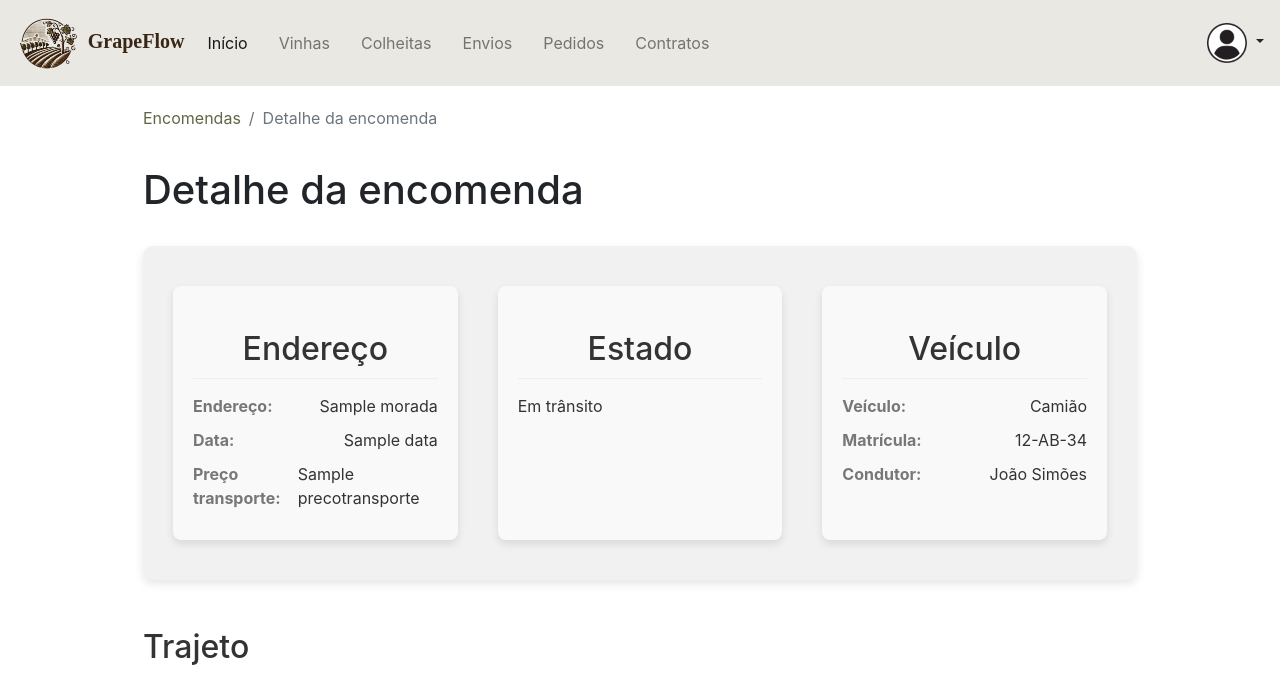
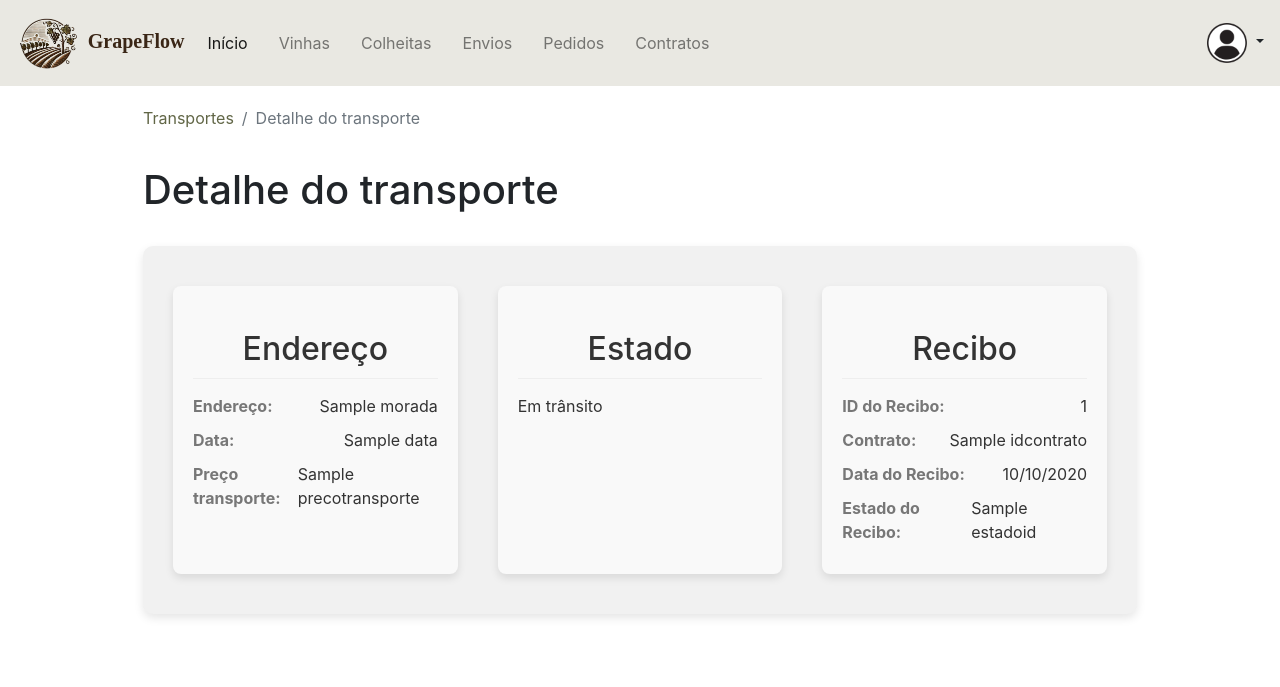
Before and after one commit to Destronex122/BD2-Projeto, a Django app: template BD2/Backoffice/templates/deliverydetail.html in a window 1280 px wide. Shown: the top 687 px of the page. After the commit the page ends 618 px from the top, so only its background shows below. Run offline with Django 5.2, Linux system fonts and the light colour scheme; the template is opened without the code that fills it: most values are stand-ins (such as "Sample title", 1, 10 or a date in 2020); some libraries are stand-ins or nearby versions; some web fonts are replaced.

Commit message:
detalhe do transporte fix

```diff
--- a/BD2/Backoffice/templates/delivery.html
+++ b/BD2/Backoffice/templates/delivery.html
@@ -155,7 +155,7 @@
                 const idTransporte = targetRow.dataset.idtransporte;
                 if (idTransporte) {
                     console.log(`Redirecionando para detalhe do transporte com ID: ${idTransporte}`);
-                    window.location.href = `/backoffice/transportdetail/${idTransporte}/`;
+                    window.location.href = `/backoffice/deliverydetail/${idTransporte}/`;
                 }
             }
         });
--- a/BD2/Backoffice/templates/deliverydetail.html
+++ b/BD2/Backoffice/templates/deliverydetail.html
@@ -1,6 +1,6 @@
 {% extends 'base.html' %}
 
-{% block title %}Detalhes do Envio{% endblock %}
+{% block title %}Detalhes do Transporte{% endblock %}
 
 {% block content %}
 
@@ -22,13 +22,13 @@
 </style>
 <nav aria-label="breadcrumb" class="breadcrumb-container">
     <ol class="separadores">
-        <li class="breadcrumb-item"><a href="{% url 'delivery' %}">Encomendas</a></li>
-        <li class="breadcrumb-item active" aria-current="page">Detalhe da encomenda</li>
+        <li class="breadcrumb-item"><a href="{% url 'delivery' %}">Transportes</a></li>
+        <li class="breadcrumb-item active" aria-current="page">Detalhe do transporte</li>
     </ol>
 </nav>
 
 <div class="editable-area; padding:0px 0px 20px 0px;">
-    <h1>Detalhe da encomenda</h1>
+    <h1>Detalhe do transporte</h1>
     <br>
     <div class="dashboard">
         <div class="info-sections">
@@ -58,25 +58,35 @@
                 </div>
             </div>
 
-            <!-- Secção de notas -->
+
             <div class="info-card">
-                <h2>Veículo</h2>
+                <h2>Recibo </h2>
+                {% if transporte.reciboid %}
                     <div class="info-item">
-                    <span class="label">Veículo:</span>
-                    <span class="value">Camião</span>
+                        <span class="label">ID do Recibo:</span>
+                        <span class="value">{{ transporte.reciboid.reciboid }}</span>
                     </div>
                     <div class="info-item">
-                    <span class="label">Matrícula:</span>
-                    <span class="value">12-AB-34</span>
+                        <span class="label">Contrato:</span>
+                        <span class="value">{{ transporte.reciboid.idcontrato.nome }}</span>
                     </div>
                     <div class="info-item">
-                    <span class="label">Condutor:</span>
-                    <span class="value">João Simões</span>
+                        <span class="label">Data do Recibo:</span>
+                        <span class="value">{{ transporte.reciboid.datainicio|date:"d/m/Y" }}</span>
+                    </div>
+                    <div class="info-item">
+                        <span class="label">Estado do Recibo:</span>
+                        <span class="value">{{ transporte.reciboid.estadoid.nome }}</span>
+                    </div>
+                {% else %}
+                    <p>Este transporte não possui um recibo associado.</p>
+                {% endif %}
             </div>
         </div>
     </div>
 </div>
-</div>
+
+<!--
 <script src="https://maps.googleapis.com/maps/api/js?key=AIzaSyDTI6TEnnZbJlgzAqvkiYA0yxcMErcFyPg&language=pt"></script>
 
 <br>
@@ -87,9 +97,8 @@
     let map;
 
     function initMap() {
-            // Inicializar o mapa com um ponto central genérico
         map = new google.maps.Map(document.getElementById("map"), {
-                center: { lat: 41.14961, lng: -8.61099 }, // Coordenadas do Porto
+            center: { lat: 41.14961, lng: -8.61099 },
             zoom: 12
         });
         directionsService = new google.maps.DirectionsService();
@@ -98,7 +107,6 @@
 
         directionsRenderer.setPanel(document.getElementById("sidebar"))
 
-            // Definir o ponto de origem e destino para calcular a rota
         calcularRota();
         calculateAndDisplayRoute(directionsService, directionsRenderer);
 
@@ -124,20 +132,19 @@
     }
 
     function calcularRota() {
-            const origem = "Vinha da Encomenda, Vila Real"; // Endereço fixo da vinha
-            const destino = document.getElementById("destino").textContent; // Destino da encomenda
+        const origem = "Vinha da Encomenda, Vila Real";
+        const destino = document.getElementById("destino").textContent;
 
         if (origem && destino) {
             const request = {
                 origin: "Cabaços",
                 destination: "Viseu",
-                    travelMode: 'DRIVING' // Modo de transporte (DRIVING, BICYCLING, TRANSIT, WALKING)
+                travelMode: 'DRIVING'
             };
 
             directionsService.route(request, function(result, status) {
                 if (status == 'OK') {
                     directionsRenderer.setDirections(result);
-                        // Adicionar a distância ao resultado
                     const route = result.routes[0].legs[0];
                 } else {
                     alert('Não foi possível encontrar o trajeto: ' + status);
@@ -148,9 +155,9 @@
         }
     }
 
-        // Inicializar o mapa quando a página carregar
     window.onload = initMap;
 </script>
+-->
 </div>
 
 {% endblock %}
--- a/BD2/Backoffice/urls.py
+++ b/BD2/Backoffice/urls.py
@@ -14,7 +14,7 @@ urlpatterns = [
     path('load_vineyards/', views.load_vineyards, name='load_vineyards'),
     path('home/', views.backofficeIndex, name='backofficeIndex'),
     path('delivery/',  views.delivery, name='delivery'),
-    path('deliverydetail/',  views.deliverydetail, name='deliverydetail'),
+    path('deliverydetail/<int:idtransporte>/',  views.deliverydetail, name='deliverydetail'),
     path('harvest/',  views.harvest, name='harvest'),
     path('create-harvest/', views.create_harvest, name='create_harvest'),
     path('edit-harvest/<int:colheita_id>/', views.edit_harvest, name='edit_harvest'),
--- a/BD2/Backoffice/views.py
+++ b/BD2/Backoffice/views.py
@@ -199,9 +199,9 @@ def delivery(request):
 })
 
 @login_required
-def deliverydetail(request,transposteid):
-    transporte = get_object_or_404 (Transportes, idtransposte = transposteid )
-    return render(request, 'deliverydetail.html', {'Transportes' : transporte })
+def deliverydetail(request, idtransporte):
+    transporte = get_object_or_404(Transportes, idtransporte=idtransporte)  # Corrigido para idtransporte
+    return render(request, 'deliverydetail.html', {'transporte': transporte})  # Variável 'transporte' para o template
 
 
 #COLHEITA
```
Lines whose indentation alone changed are shown as unchanged.
